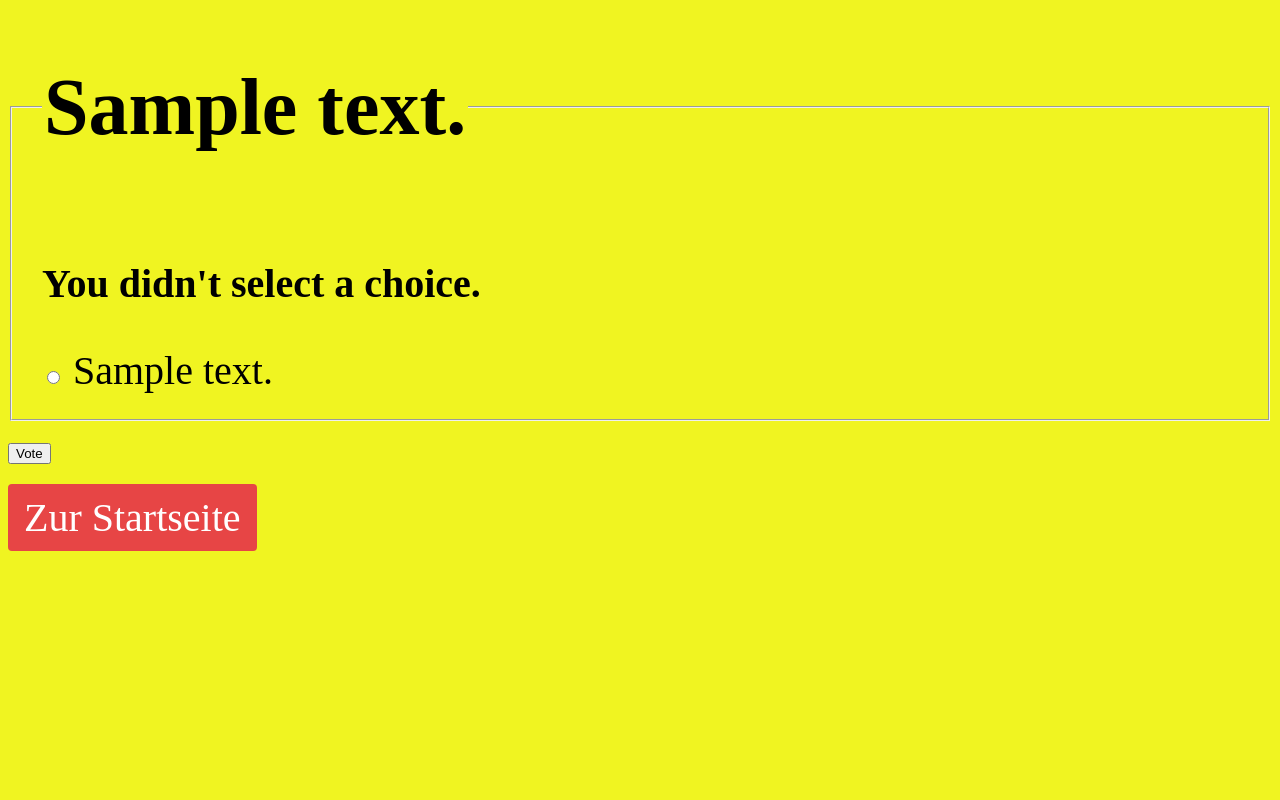
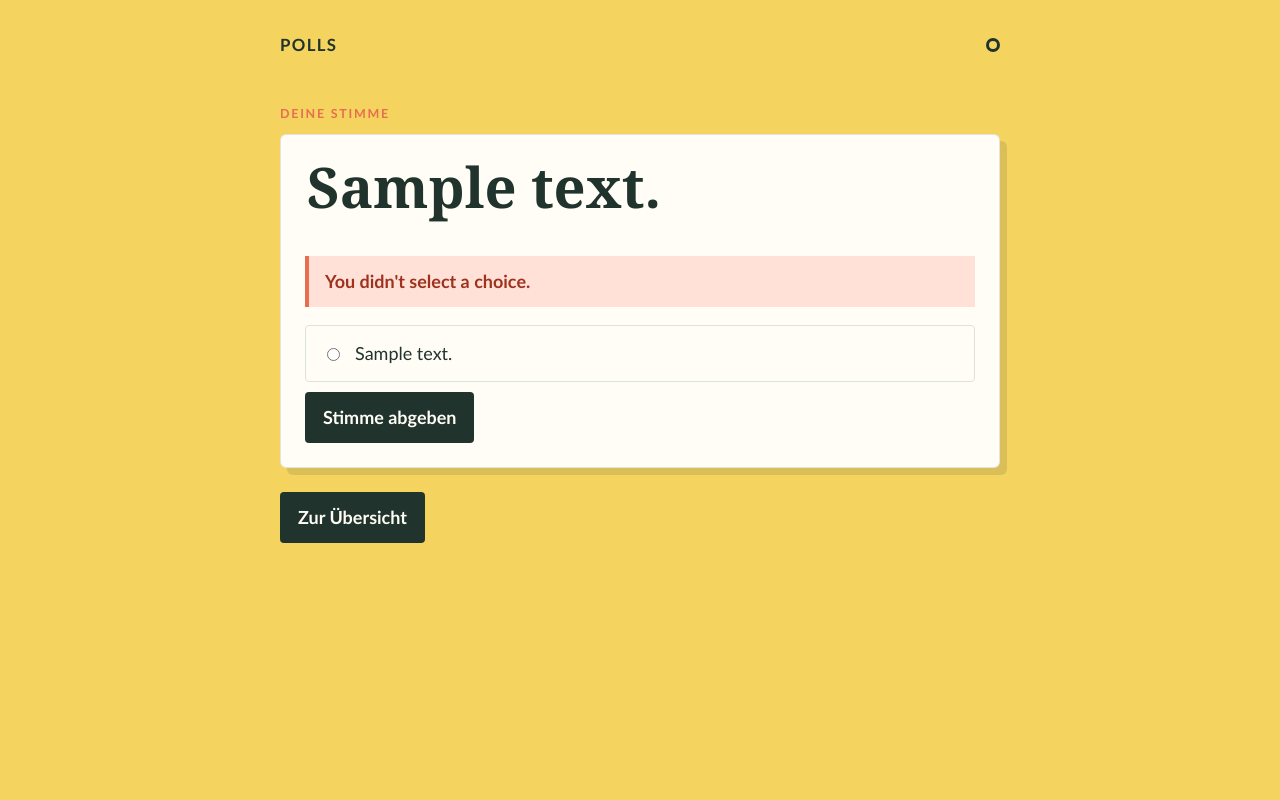
Before and after one commit to ThomasWindischmann/djangotutorial, a Django app: page /polls/1/vote/ in a window 1280 px wide. Run offline with Django 5.2, Linux system fonts and the light colour scheme; tables that the repository leaves empty hold one stand-in row (values such as "Sample post").

Commit message:
Layout verbessert

```diff
--- a/mysite/settings.py
+++ b/mysite/settings.py
@@ -23,10 +23,12 @@ BASE_DIR = Path(__file__).resolve().parent.parent
 SECRET_KEY = 'django-insecure-a1%h&yoca_w(6#19nyz)t*h#(@v$y0pesfnh4ewd%f*w-q7!31'
 
 # SECURITY WARNING: don't run with debug turned on in production!
-DEBUG = False
+DEBUG = True
 
 ALLOWED_HOSTS = [
     "thowind.pythonanywhere.com",
+    "localhost",
+    "127.0.0.1",
 ]
 
 INTERNAL_IPS = [
--- a/polls/static/polls/style.css
+++ b/polls/static/polls/style.css
@@ -1,19 +1,218 @@
-li a {
-    color: rgb(17, 2, 2);
+:root {
+    --ink: #20332d;
+    --muted: #66766d;
+    --paper: #fffdf5;
+    --yellow: #f4d35e;
+    --coral: #e76f51;
+    --line: #dce4d8;
+}
+
+* {
+    box-sizing: border-box;
+}
+
+body {
+    min-height: 100vh;
+    margin: 0;
+    padding: 32px 20px 56px;
+    color: var(--ink);
+    background: var(--yellow);
+    font-family: "Avenir Next", "Trebuchet MS", sans-serif;
+    font-size: 18px;
+    line-height: 1.5;
+}
+
+.page-shell {
+    width: min(720px, 100%);
+    margin: 0 auto;
+}
+
+.site-header {
+    display: flex;
+    align-items: center;
+    justify-content: space-between;
+    margin-bottom: 48px;
+}
+
+.brand {
+    color: var(--ink);
+    font-size: 1.05rem;
+    font-weight: 800;
+    letter-spacing: .08em;
+    text-decoration: none;
+    text-transform: uppercase;
+}
+
+.header-mark {
+    width: 14px;
+    height: 14px;
+    border: 3px solid var(--ink);
+    border-radius: 50%;
+}
+
+.eyebrow {
+    margin: 0 0 10px;
+    color: var(--coral);
+    font-size: .78rem;
+    font-weight: 800;
+    letter-spacing: .14em;
+    text-transform: uppercase;
+}
+
+h1 {
+    max-width: 650px;
+    margin: 0 0 30px;
+    font-family: Georgia, serif;
+    font-size: clamp(2.5rem, 7vw, 5rem);
+    line-height: .98;
+}
+
+.intro {
+    max-width: 500px;
+    margin: -12px 0 30px;
+    color: var(--muted);
+}
+
+.poll-list,
+.results-list {
+    display: grid;
+    gap: 12px;
+    margin: 0;
+    padding: 0;
+    list-style: none;
+}
+
+.poll-card,
+.poll-panel {
+    padding: 24px;
+    background: var(--paper);
+    border: 1px solid rgba(32, 51, 45, .12);
+    border-radius: 6px;
+    transition: transform .2s ease, box-shadow .2s ease;
+    box-shadow: 7px 7px 0 rgba(32, 51, 45, .12);
+}
+
+.poll-card a {
+    display: flex;
+    align-items: center;
+    justify-content: space-between;
+    gap: 16px;
+    color: var(--ink);
+    font-size: 1.2rem;
+    font-weight: 700;
     text-decoration: none;
 }
 
-body {
-    background-color: rgb(240, 244, 33);
-    font-size: 40px;
+.poll-card a::after {
+    content: ">";
+    flex: 0 0 auto;
+    color: var(--coral);
+    font-size: 1.4rem;
 }
 
+.poll-card:hover {
+    transform: translate(-2px, -2px);
+    box-shadow: 9px 9px 0 rgba(32, 51, 45, .16);
+}
+
+.poll-panel {
+    margin-bottom: 24px;
+}
+
+.results-list .poll-card {
+    position: relative;
+    overflow: hidden;
+}
+
+.results-list .poll-card::after {
+    position: absolute;
+    right: 0;
+    bottom: 0;
+    left: 0;
+    height: 5px;
+    background: var(--coral);
+    content: "";
+}
+
+.poll-panel h1 {
+    margin-bottom: 24px;
+    font-size: clamp(2rem, 6vw, 3.5rem);
+}
+
+fieldset {
+    margin: 0;
+    padding: 0;
+    border: 0;
+}
+
+.choice {
+    display: flex;
+    align-items: center;
+    gap: 12px;
+    margin: 10px 0;
+    padding: 14px 16px;
+    border: 1px solid var(--line);
+    border-radius: 4px;
+    cursor: pointer;
+}
+
+.choice:has(input:checked) {
+    border-color: var(--coral);
+    background: #fff4e7;
+}
+
+input[type="radio"] {
+    accent-color: var(--coral);
+}
+
+.error {
+    padding: 12px 16px;
+    color: #9d321e;
+    background: #ffe1d7;
+    border-left: 4px solid var(--coral);
+}
+
+.button,
 .home-button {
     display: inline-block;
-    margin-top: 16px;
-    padding: 10px 16px;
-    color: white;
-    background-color: rgb(231, 69, 69);
+    padding: 12px 18px;
+    color: var(--paper);
+    background: var(--ink);
+    border: 0;
+    border-radius: 4px;
+    font: inherit;
+    font-weight: 800;
     text-decoration: none;
-    border-radius: 4px;
+    cursor: pointer;
 }
+
+.button:hover,
+.home-button:hover {
+    background: var(--coral);
+}
+
+.secondary-link {
+    display: inline-block;
+    margin: 8px 18px 0 0;
+    color: var(--ink);
+    font-weight: 700;
+}
+
+.empty-state {
+    color: var(--muted);
+}
+
+@media (max-width: 520px) {
+    body {
+        padding: 22px 16px 40px;
+    }
+
+    .site-header {
+        margin-bottom: 36px;
+    }
+
+    .poll-card,
+    .poll-panel {
+        padding: 18px;
+    }
+}
--- a/polls/templates/polls/detail.html
+++ b/polls/templates/polls/detail.html
@@ -1,6 +1,6 @@
 {% load static %}
 <!DOCTYPE html>
-<html lang="en">
+<html lang="de">
 <head>
     <meta charset="UTF-8">
     <meta name="viewport" content="width=device-width, initial-scale=1.0">
@@ -8,18 +8,31 @@
     <link rel="stylesheet" href="{% static 'polls/style.css' %}">
 </head>
 <body>
+<div class="page-shell">
+<header class="site-header">
+    <a class="brand" href="{% url 'polls:index' %}">Polls</a>
+    <span class="header-mark" aria-hidden="true"></span>
+</header>
+<main>
+<p class="eyebrow">Deine Stimme</p>
+<section class="poll-panel">
 <form action="{% url 'polls:vote' question.id %}" method="post">
 {% csrf_token %}
 <fieldset>
     <legend><h1>{{ question.question_text }}</h1></legend>
-    {% if error_message %}<p><strong>{{ error_message }}</strong></p>{% endif %}
+    {% if error_message %}<p class="error"><strong>{{ error_message }}</strong></p>{% endif %}
     {% for choice in question.choice_set.all %}
-        <input type="radio" name="choice" id="choice{{ forloop.counter }}" value="{{ choice.id }}">
-        <label for="choice{{ forloop.counter }}">{{ choice.choice_text }}</label><br>
+        <label class="choice" for="choice{{ forloop.counter }}">
+            <input type="radio" name="choice" id="choice{{ forloop.counter }}" value="{{ choice.id }}">
+            <span>{{ choice.choice_text }}</span>
+        </label>
     {% endfor %}
 </fieldset>
-<input type="submit" value="Vote">
+<button class="button" type="submit">Stimme abgeben</button>
 </form>
-<a class="home-button" href="{% url 'polls:index' %}">Zur Startseite</a>
+</section>
+<a class="home-button" href="{% url 'polls:index' %}">Zur Übersicht</a>
+</main>
+</div>
 </body>
 </html>
```
Also changed, not shown: polls/templates/polls/index.html (+17 -5 lines), polls/templates/polls/results.html (+14 -5 lines).
